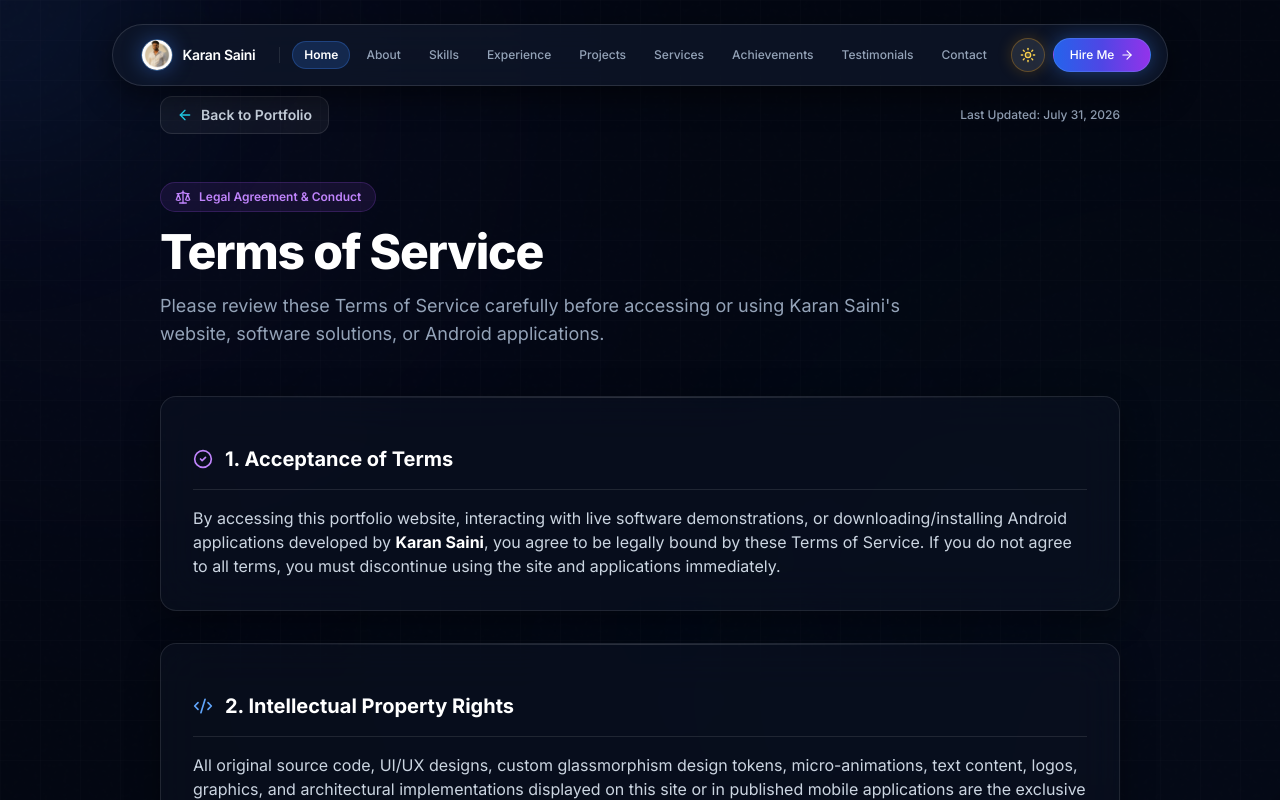
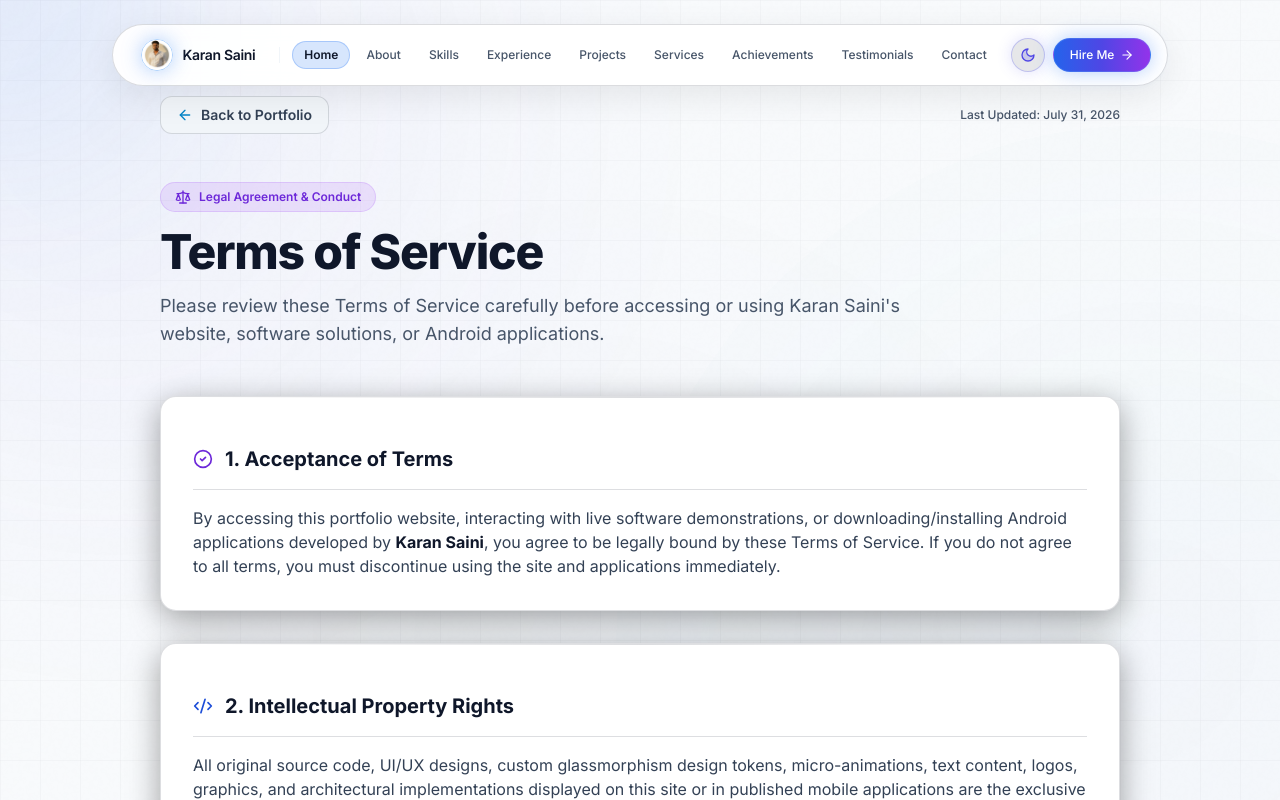
Before and after one commit to pythonwithkaranofficial-spec/portfolio-karan, a Next.js app: page /terms in a window 1280 px wide. Shown: the top 800 px of the page. Built offline with nearby package versions, Linux system fonts and the light colour scheme.

Commit message:
Add dynamic time-based default theme (6AM-6PM Light, 6PM-6AM Dark) with manual user toggle freedom

```diff
--- a/src/providers/ThemeProvider.tsx
+++ b/src/providers/ThemeProvider.tsx
@@ -12,22 +12,36 @@ interface ThemeContextType {
 
 const ThemeContext = createContext<ThemeContextType | undefined>(undefined);
 
+// Helper function to calculate default theme based on current local time
+// 6:00 AM (6) to 6:00 PM (18) -> Light Mode
+// 6:00 PM (18) to 6:00 AM (6) -> Dark Mode
+function getTimeBasedTheme(): Theme {
+  if (typeof window === "undefined") return "dark";
+  const hours = new Date().getHours();
+  return hours >= 6 && hours < 18 ? "light" : "dark";
+}
+
 export function ThemeProvider({ children }: { children: React.ReactNode }) {
-  const [theme, setTheme] = useState<Theme>("dark"); // Dark mode locked as default
+  const [theme, setTheme] = useState<Theme>("dark");
   const [isTransitioning, setIsTransitioning] = useState(false);
   const [clickCoords, setClickCoords] = useState<{ x: number; y: number } | null>(null);
 
   useEffect(() => {
-    // Sync theme preference on client
-    const savedTheme = localStorage.getItem("theme") as Theme | null;
-    if (savedTheme === "light") {
-      setTheme("light");
-      applyTheme("light");
+    // Check if the user has a saved manual theme preference
+    const savedUserPreference = (localStorage.getItem("user_theme_preference") ||
+      localStorage.getItem("theme")) as Theme | null;
+
+    let initialTheme: Theme;
+    if (savedUserPreference === "light" || savedUserPreference === "dark") {
+      // Respect user's explicit manual toggle choice
+      initialTheme = savedUserPreference;
     } else {
-      // Default to dark
-      setTheme("dark");
-      applyTheme("dark");
+      // Dynamic time-based default (6 AM - 6 PM: Light, 6 PM - 6 AM: Dark)
+      initialTheme = getTimeBasedTheme();
     }
+
+    setTheme(initialTheme);
+    applyTheme(initialTheme);
   }, []);
 
   const applyTheme = (newTheme: Theme) => {
@@ -56,6 +70,8 @@ export function ThemeProvider({ children }: { children: React.ReactNode }) {
     setTimeout(() => {
       setTheme(nextTheme);
       applyTheme(nextTheme);
+      // Save manual toggle preference so user choice is preserved
+      localStorage.setItem("user_theme_preference", nextTheme);
       localStorage.setItem("theme", nextTheme);
     }, 150);
 
```
